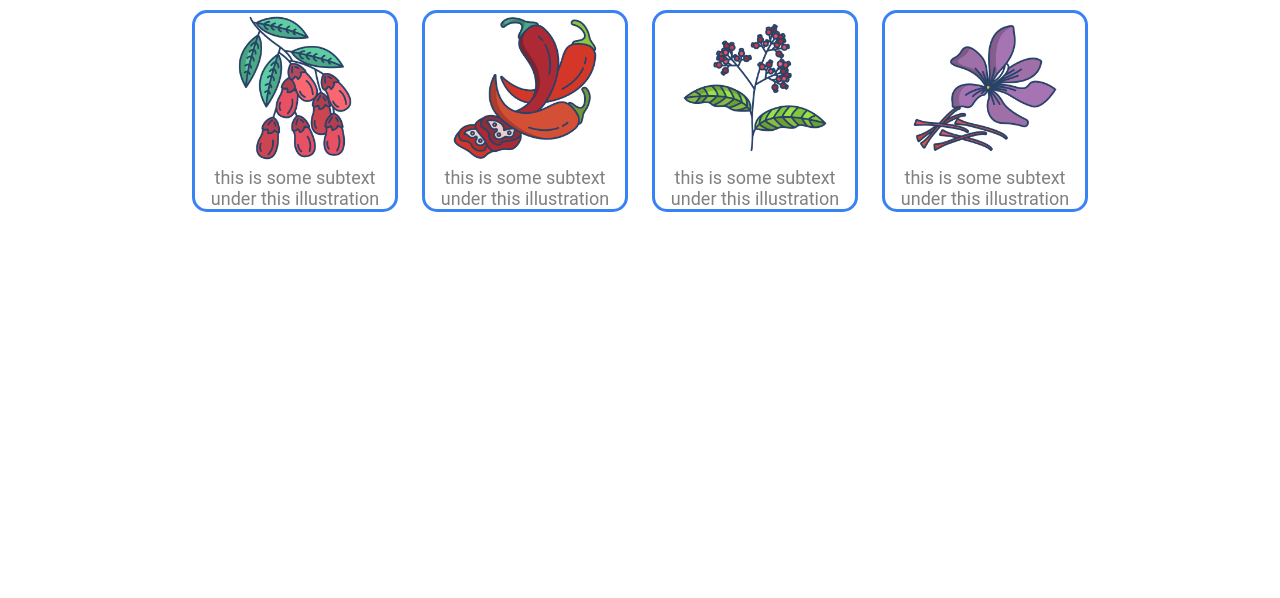
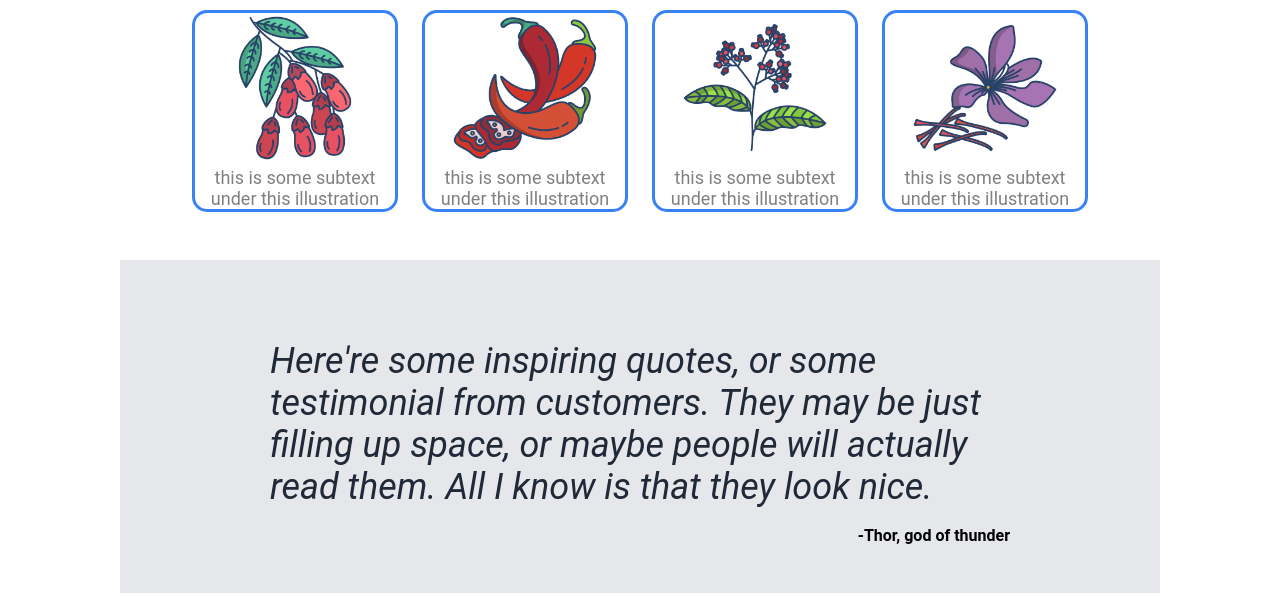
Before and after one commit to alhajimsabu/LandingPageProject, a plain HTML site: page index.html in a window 1280 px wide. Shown: the part 529-1127 px from the top of the page. Before the commit the page ends 800 px from the top, so only its background shows below. Drawn offline with Linux system fonts and the light colour scheme.

Commit message:
quote section design

```diff
--- a/index.html
+++ b/index.html
@@ -52,6 +52,10 @@
             </div>
         </div>
     </div>
+    <div class="quote-section">
+        <div class="quote-text">Here're some inspiring quotes, or some testimonial from customers. They may be just filling up space, or maybe people will actually read them. All I know is that they look nice.</div>
+        <div class="quote-author">-Thor, god of thunder</div>
+    </div>
 </div>
 </body>
 </html>
--- a/style.css
+++ b/style.css
@@ -119,3 +119,24 @@ img {
     color: grey;
     font-size: 18px;
 }
+
+.quote-section {
+    padding: 48px 150px;
+    background-color: #E5E7EB;
+    display: flex;
+    flex-direction: column;
+}
+.quote-text {
+    font-size: 36px;
+    font-style: italic;
+    color: #1F2937;
+    display: flex;
+    justify-items: center;
+    padding-top: 32px;
+}
+.quote-author {
+    display: flex;
+    justify-content: flex-end;
+    font-weight: bold;
+    padding-top: 18px;
+}
```
